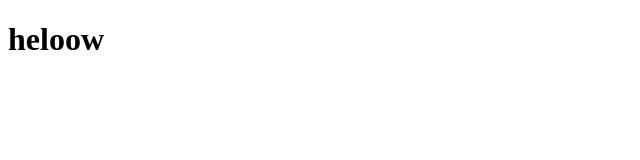
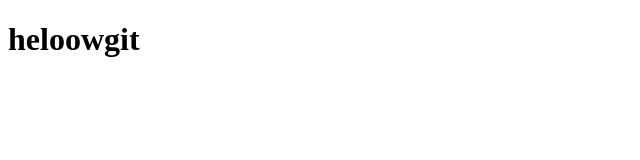
Before and after one commit to DaniyalAli7778/Clone.landpage, a plain HTML site: page index .html in a window 1280 px wide. Shown: the full height of the page, 0-640 px from the left. Drawn offline with Linux system fonts and the light colour scheme.

Commit message:
update index.html

```diff
--- a/index .html
+++ b/index .html
@@ -6,6 +6,6 @@
     <title>Document</title>
 </head>
 <body>
-    <h1>heloow</h1>
+    <h1>heloowgit </h1>
 </body>
 </html>
```
